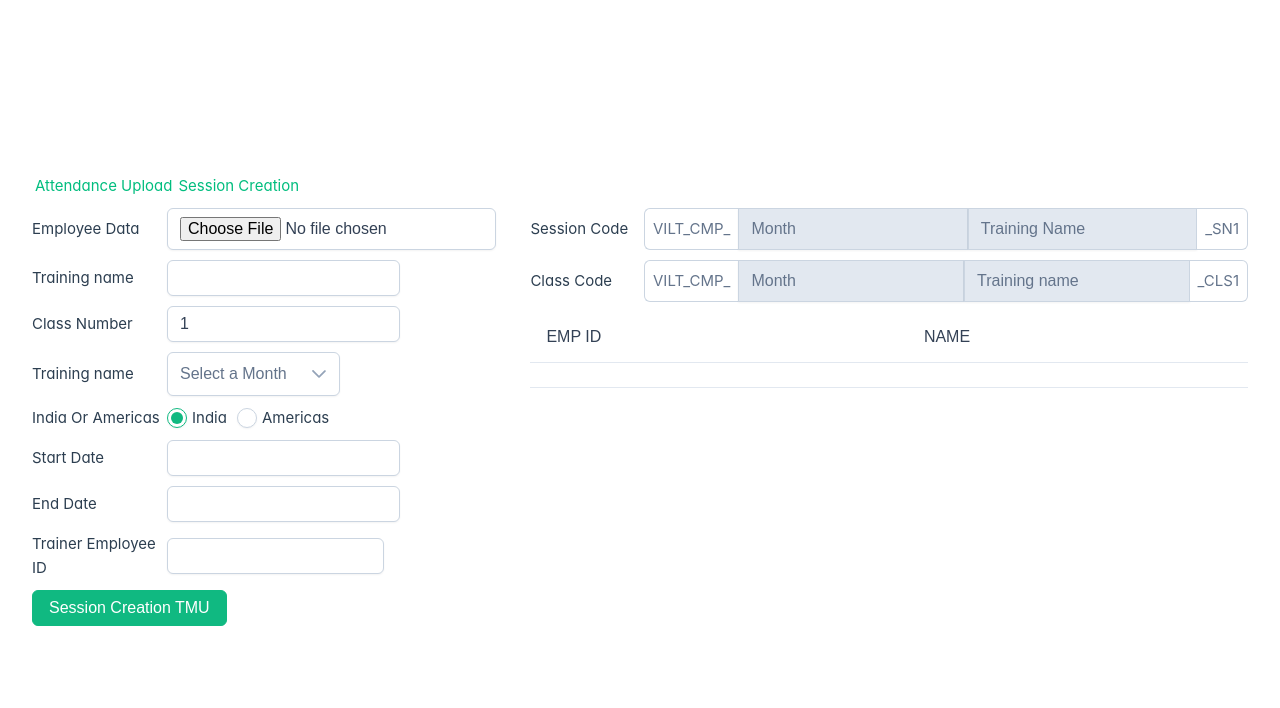
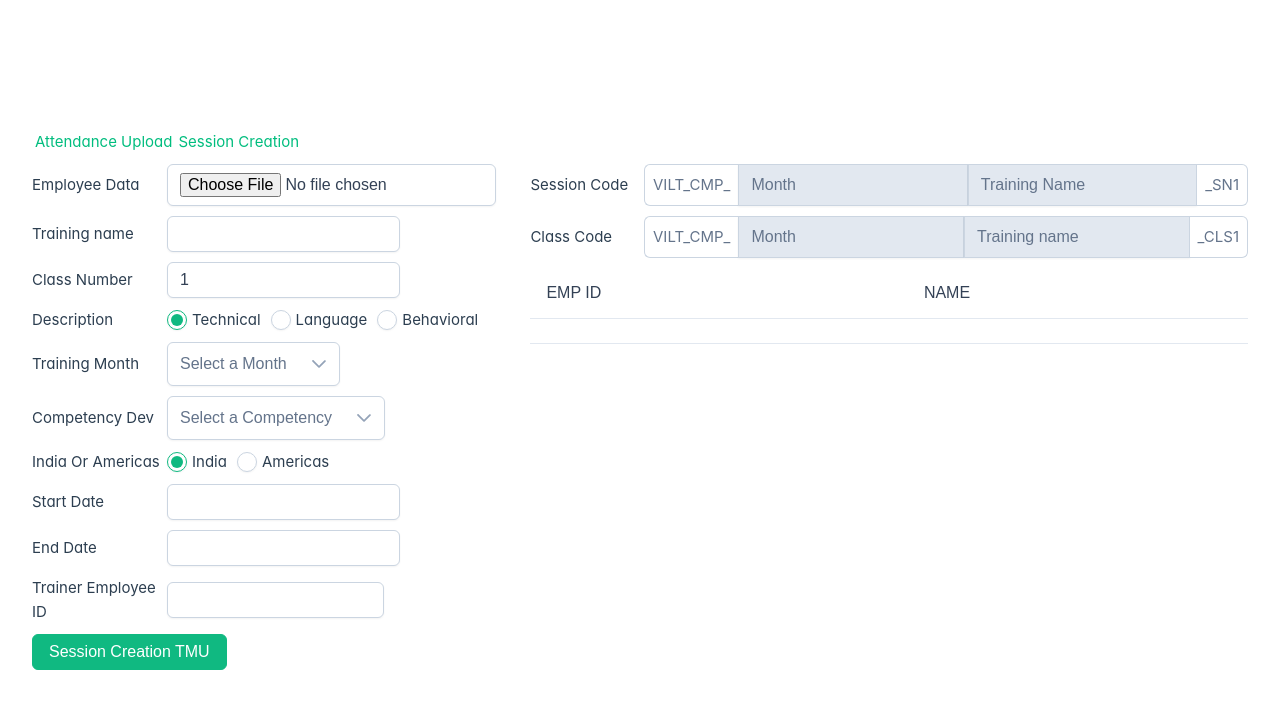
Before and after one commit to GautamRanganP/Vue-Excel-Application, a Vue app: page /#/about in a window 1280 px wide. Shown: the top 708 px of the page. Built offline with nearby package versions, Linux system fonts and the light colour scheme; a web font is replaced by a local one.

Commit message:
session creation route

```diff
--- a/src/components/SessionCreationTMU/SessionCreation.vue
+++ b/src/components/SessionCreationTMU/SessionCreation.vue
@@ -21,8 +21,27 @@
                   <InputText type="number" v-model="classNumber" />
                 </div>
                 <div class="row">
-                  <label>Training name</label>
-                    <Dropdown v-model="selectedMonth" :options="months" placeholder="Select a Month" class="w-full md:w-14rem" />
+                <label>Description</label>
+                <div style="display: flex;align-items: center;gap: 5px;">
+                  <RadioButton v-model="trainingDescrition" inputId="description1" name="description" value="Technical" />
+                  <label for="description1" style="margin-right: 10px;">Technical</label>
+                </div>
+                <div style="display: flex;align-items: center;gap: 5px;">
+                  <RadioButton v-model="region" inputId="description2" name="description" value="Language" />
+                  <label for="description2" style="margin-right: 10px;" class="ml-2">Language</label>
+                </div>
+                <div style="display: flex;align-items: center;gap: 5px;">
+                  <RadioButton v-model="region" inputId="description3" name="description" value="Behavioral" />
+                  <label for="description3" class="ml-2">Behavioral</label>
+                </div>
+              </div>
+                <div class="row">
+                  <label>Training Month</label>
+                  <Dropdown v-model="selectedMonth" :options="months" placeholder="Select a Month" class="w-full md:w-14rem" />
+                </div>
+                <div class="row">
+                  <label>Competency Dev</label>
+                  <Dropdown v-model="selectedCompetency" :options="competencyDev" placeholder="Select a Competency" class="w-full md:w-14rem" />
                 </div>
               </div>
               <div class="row">
@@ -38,6 +57,7 @@
                 <!-- <label>Check the box if it is India Training</label>
         <Checkbox v-model="isIndia" :binary="true" /> -->
               </div>
+
               <div class="row">
                 <label>Start Date</label>
                 <!-- <Calendar id="calendar-12h" v-model="startDate" showTime hourFormat="12" /> -->
@@ -240,9 +260,11 @@
             "Cancel Version Registrations",
             "Open Content in Tab"
         ],
+        selectedCompetency:null,
         selectedEmpId:null,
         trainerEmpId:null,
         months: ["Jan", "Feb", "Mar", "Apr", "May", "Jun", "Jul", "Aug", "Sep", "Oct", "Nov", "Dec"],
+        competencyDev: ["BIBA","IMS"],
         selectedMonth:null,
         employeeNo: '63863',
         trainingName: null,
@@ -254,6 +276,7 @@
         classNumber: 1,
         isIndia: false,
         region: 'India',
+        trainingDescrition: 'Technical',
         filteredEmpId:[],
         employessData:[]
       };
@@ -339,7 +362,7 @@ this.employessData = extractedData
             case "Domain Code":
               return { [header]: 'Global' };
               case "Description":
-              return { [header]: 1 };
+              return { [header]: this.formattedTrainingDescription };
               case "Time zone":
               return { [header]: this.timeZone };
               case "Hidden from search":
@@ -381,9 +404,9 @@ this.employessData = extractedData
               case "Status":
               return { [header]: 1 };
               case "Media Type":
-              return { [header]: "" };
+              return { [header]: this.region === "India" ? this.selectedCompetency : 'Common' };
               case "Description":
-              return { [header]: 1 };
+              return { [header]: this.formattedTrainingDescription };
               case "Hours":
               return { [header]: 1 };
               case "Instructor Note":
@@ -433,7 +456,7 @@ this.employessData = extractedData
               case "Link Type":
               return { [header]: 2 };
               case "Description":
-              return { [header]: 1 };
+              return { [header]: this.formattedTrainingDescription };
               case "Instructor Note":
               return { [header]: this.hexavarsityLocation };
               case "Time zone":
@@ -482,6 +505,17 @@ this.employessData = extractedData
       }
     },
     computed: {
+      formattedTrainingDescription(){
+        if(this.region === 'India'){
+          return `${this.trainingDescrition};Competency Dev;Unit Specific;${this.selectedCompetency}`
+        }
+        else{
+          if(this.trainingDescrition === 'Process'){
+            return `${this.trainingDescrition};${this.trainingDescrition};Generic;Hexavarsity Americas`
+          }
+          return `${this.trainingDescrition};Demand Based;Generic;Hexavarsity Americas`
+        }
+      },
       timeZone() {
         return this.region !== 'Americas' ? 'Asia/Calcutta' : 'America/Mexico City'
       },
```
